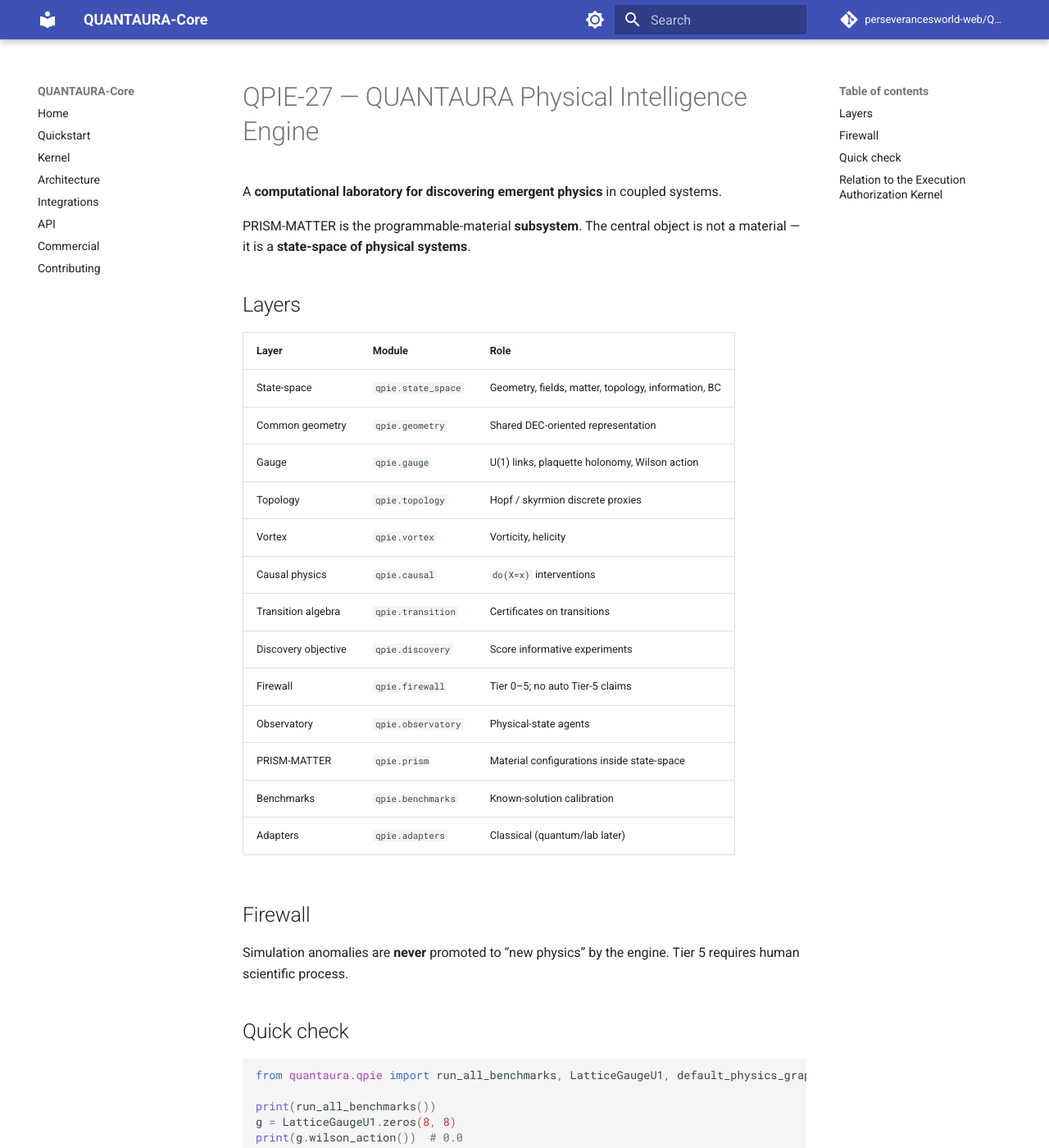
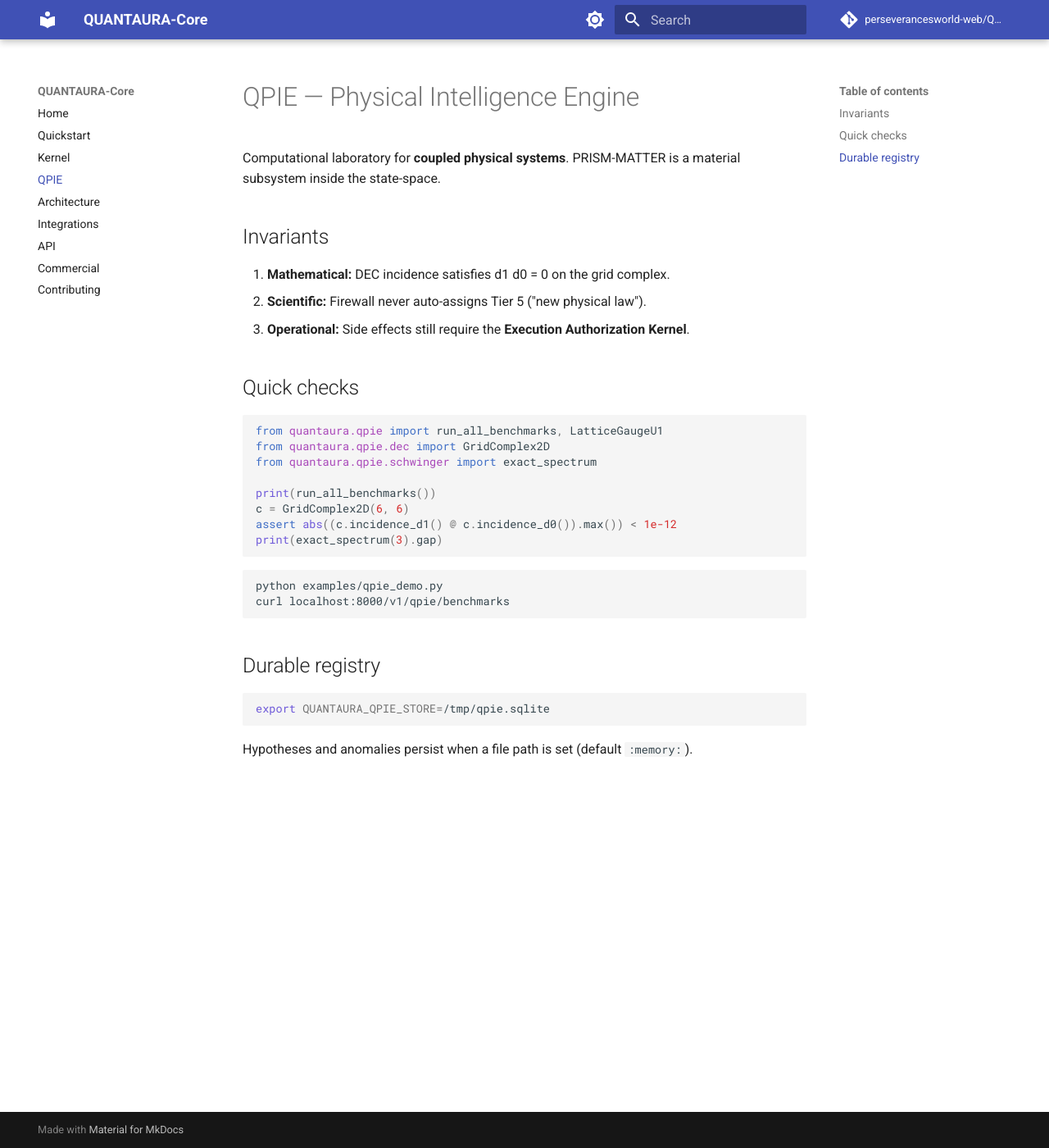
Before and after one commit to perseverancesworld-web/QUANTAURA-Core, an MkDocs documentation site: the page built from docs/qpie.md, in a window 1280 px wide and 1400 px high. Shown: the whole window at 82% size. Built offline with MkDocs 1.6.1 and Material for MkDocs 9.7.7, drawn with Linux system fonts in a browser that asks for light colours; comment, search, counter and statistics services are not loaded; some of the changed text lies outside the part shown.

Commit message:
v0.4.0+: durable QPIE registry, VQE stub adapter, docs/MkDocs, release notes, demo

````diff
--- a/docs/qpie.md
+++ b/docs/qpie.md
@@ -1,42 +1,35 @@
-# QPIE-27 — QUANTAURA Physical Intelligence Engine
+# QPIE — Physical Intelligence Engine
 
-A **computational laboratory for discovering emergent physics** in coupled systems.
+Computational laboratory for **coupled physical systems**. PRISM-MATTER is a material subsystem inside the state-space.
 
-PRISM-MATTER is the programmable-material **subsystem**. The central object is not a material — it is a **state-space of physical systems**.
+## Invariants
 
-## Layers
+1. **Mathematical:** DEC incidence satisfies d1 d0 = 0 on the grid complex.
+2. **Scientific:** Firewall never auto-assigns Tier 5 ("new physical law").
+3. **Operational:** Side effects still require the **Execution Authorization Kernel**.
 
-| Layer | Module | Role |
-|-------|--------|------|
-| State-space | `qpie.state_space` | Geometry, fields, matter, topology, information, BC |
-| Common geometry | `qpie.geometry` | Shared DEC-oriented representation |
-| Gauge | `qpie.gauge` | U(1) links, plaquette holonomy, Wilson action |
-| Topology | `qpie.topology` | Hopf / skyrmion discrete proxies |
-| Vortex | `qpie.vortex` | Vorticity, helicity |
-| Causal physics | `qpie.causal` | `do(X=x)` interventions |
-| Transition algebra | `qpie.transition` | Certificates on transitions |
-| Discovery objective | `qpie.discovery` | Score informative experiments |
-| Firewall | `qpie.firewall` | Tier 0–5; no auto Tier-5 claims |
-| Observatory | `qpie.observatory` | Physical-state agents |
-| PRISM-MATTER | `qpie.prism` | Material configurations inside state-space |
-| Benchmarks | `qpie.benchmarks` | Known-solution calibration |
-| Adapters | `qpie.adapters` | Classical (quantum/lab later) |
-
-## Firewall
-
-Simulation anomalies are **never** promoted to “new physics” by the engine. Tier 5 requires human scientific process.
-
-## Quick check
+## Quick checks
 
 ```python
-from quantaura.qpie import run_all_benchmarks, LatticeGaugeU1, default_physics_graph
+from quantaura.qpie import run_all_benchmarks, LatticeGaugeU1
+from quantaura.qpie.dec import GridComplex2D
+from quantaura.qpie.schwinger import exact_spectrum
 
 print(run_all_benchmarks())
-g = LatticeGaugeU1.zeros(8, 8)
-print(g.wilson_action())  # 0.0
-print(default_physics_graph().do("geometry", 1.5).observed_effects)
+c = GridComplex2D(6, 6)
+assert abs((c.incidence_d1() @ c.incidence_d0()).max()) < 1e-12
+print(exact_spectrum(3).gap)
 ```
 
-## Relation to the Execution Authorization Kernel
+```bash
+python examples/qpie_demo.py
+curl localhost:8000/v1/qpie/benchmarks
+```
 
-QPIE proposes experiments. Fabrication, actuation, and other side effects still require **authorized intents**.
+## Durable registry
+
+```bash
+export QUANTAURA_QPIE_STORE=/tmp/qpie.sqlite
+```
+
+Hypotheses and anomalies persist when a file path is set (default `:memory:`).
--- a/mkdocs.yml
+++ b/mkdocs.yml
@@ -1,5 +1,5 @@
 site_name: QUANTAURA-Core
-site_description: Agent Execution Authorization Kernel — control plane for AI agents
+site_description: Agent Execution Authorization Kernel + QPIE Physical Intelligence Engine
 repo_url: https://github.com/perseverancesworld-web/QUANTAURA-Core
 repo_name: perseverancesworld-web/QUANTAURA-Core
 
@@ -26,6 +26,7 @@
   - Home: index.md
   - Quickstart: quickstart.md
   - Kernel: kernel.md
+  - QPIE: qpie.md
   - Architecture: architecture.md
   - Integrations: integrations.md
   - API: api.md
````
Also changed, not shown: RELEASE_NOTES_v0.4.0.md (added, +26 -0 lines), RELEASING.md (added, +11 -0 lines), docs/api.md (+26 -18 lines), docs/index.md (+7 -6 lines), site/index.md, 6 other files.
